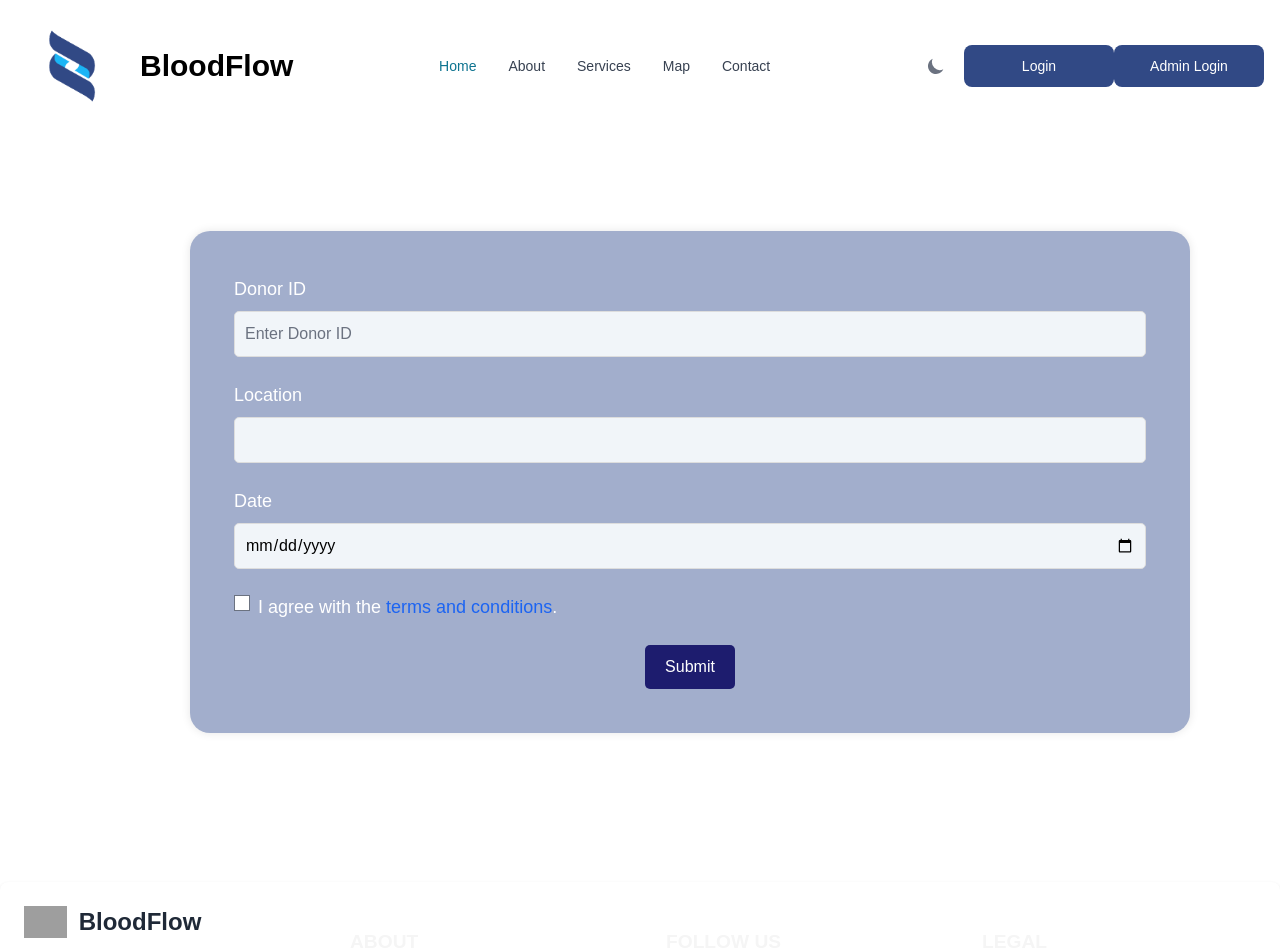
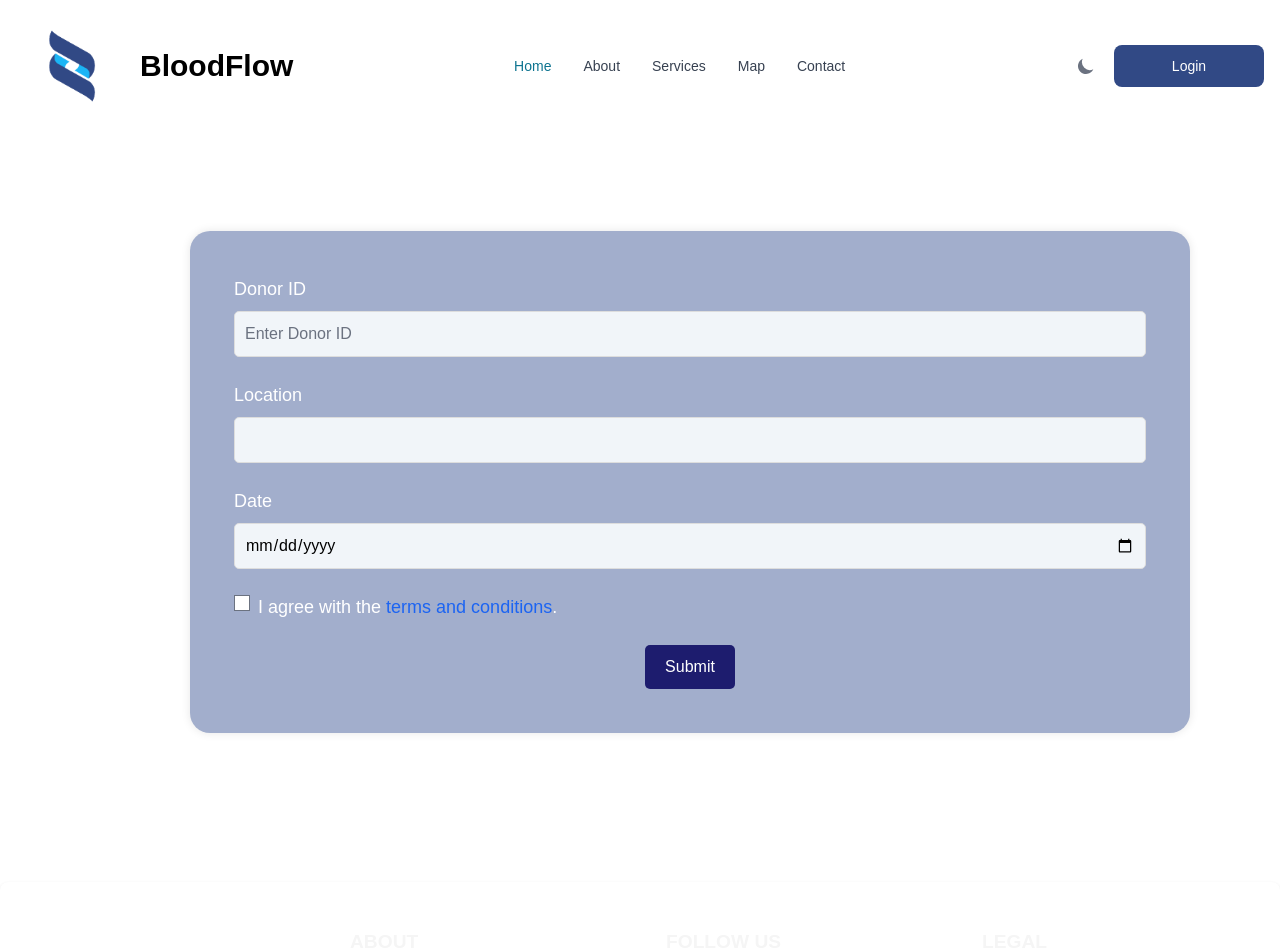
Before and after one commit to ShehanGit/Blood-Donation-Management-System, a React (Create React App) app in the folder frontend/blood_donation_app/: page /appointment in a window 1280 px wide. Shown: the top 952 px of the page. Built offline with nearby package versions, Linux system fonts and the light colour scheme; grey boxes are pictures that could not be loaded.

Commit message:
error fixed

```diff
--- a/frontend/blood_donation_app/src/component/Footer.jsx
+++ b/frontend/blood_donation_app/src/component/Footer.jsx
@@ -7,12 +7,12 @@ export default function Footer1() {
       <div className="w-full">
         <div className="grid w-full grid-cols-2 gap-8 sm:grid-cols-4">
           <div>
-            <Footer.Brand
+            {/* <Footer.Brand
               href="https://flowbite.com"
               src="https://flowbite.com/docs/images/logo.svg"
               alt="Flowbite Logo"
               name="BloodFlow"
-            />
+            /> */}
           </div>
           <div style={{ textAlign: 'left', marginTop: '1rem', padding: '10px' }}>
             <Footer.Title title="About" style={{ fontSize: '1.2rem', fontWeight: 'bold', color: '#f5f5f5' }} />
--- a/frontend/blood_donation_app/src/component/NavBar.jsx
+++ b/frontend/blood_donation_app/src/component/NavBar.jsx
@@ -29,7 +29,7 @@ const NavBar = () => {
         <div className="flex md:order-2">
     <DarkThemeToggle onClick={toggleMode} className="mr-2" />
     <Button onClick={handleButtonClick} style={{ width: '150px', backgroundColor: '#314985', color: 'white' }}>Login</Button>
-    <Button onClick={handleButtonClick2} style={{ width: '150px', backgroundColor: '#314985', color: 'white' }}>Admin Login </Button>
+
 
     <Navbar.Toggle />
 </div>
```
